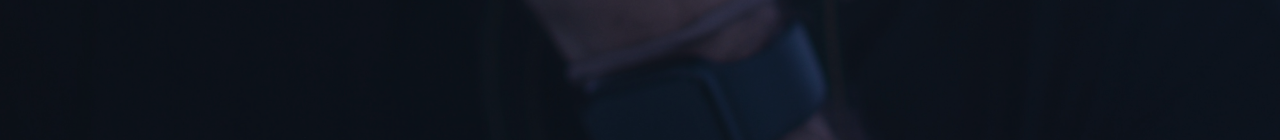
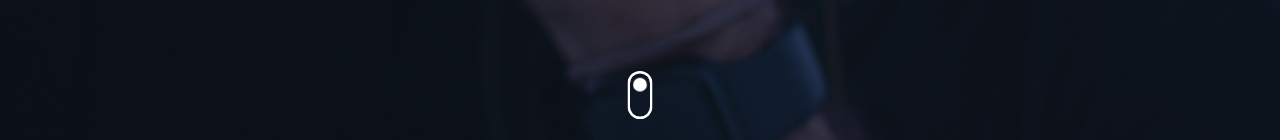
Before and after one commit to ilhankalac/portfolio-app, a Vue app: page / in a window 1280 px wide. Shown: the part 660-800 px from the top of the page. Built offline with nearby package versions, Linux system fonts and the light colour scheme.

Commit message:
Svg for scroll to experience with circle jumping up and down animation

```diff
--- a/src/views/LandingPage.vue
+++ b/src/views/LandingPage.vue
@@ -36,6 +36,49 @@
                 </div>
             </div>
         </div>
+        <div
+            style="bottom: 0 !important; position: absolute; left: 50%; transform: translateX(-50%); z-index: 1000;"
+            class="d-flex justify-center mb-5"
+        >
+            <svg
+                :width="smAndDown ? '20' : '25'"
+                :height="smAndDown ? '38.5' : '50'"
+                viewBox="0 0 40 77"
+                style="transform: translate(0px, 0px); opacity: 1; cursor: pointer;"
+                @click="scrollToNextSection"
+            >
+                <g id="scroll" transform="translate(-253 -787)">
+                <g
+                    id="Rectangle_12"
+                    data-name="Rectangle 12"
+                    transform="translate(253 787)"
+                    fill="none"
+                    stroke="#fff"
+                    stroke-width="4"
+                >
+                    <rect width="40" height="77" rx="20" stroke="none"></rect>
+                    <rect
+                    x="2"
+                    y="2"
+                    width="36"
+                    height="73"
+                    rx="18"
+                    fill="none"
+                    ></rect>
+                </g>
+                <circle
+                    class="circle"
+                    id="Ellipse_1"
+                    data-name="Ellipse 1"
+                    cx="11"
+                    cy="11"
+                    r="11"
+                    transform="translate(262 798)"
+                    fill="#fff"
+                ></circle>
+                </g>
+            </svg>
+        </div>
         <div style="min-height: 100vh;">
             <img src="@/assets/landing-image.jpg" alt="Background Image" class="background-image" />
             <NavBar />
@@ -52,6 +95,18 @@ const { smAndDown } = useDisplay();
 const openLink = (link: string) => {
     window.open(link);
 }
+
+const scrollToNextSection = () => {
+  const section2 = document.getElementById('section2');
+
+  if (section2) {
+    // Scroll to the top of Section 2
+    window.scrollTo({
+      top: section2.offsetTop,
+      behavior: 'smooth', // Use smooth scrolling for a smoother transition
+    });
+  }
+};
 </script>
 
 <style scoped lang="scss">
@@ -76,4 +131,32 @@ const openLink = (link: string) => {
   color: white; /* Adjust the text color as needed */
   z-index: 1;
 }
+
+.circle {
+  animation: circleAnim 1s infinite alternate-reverse;
+}
+
+@-webkit-keyframes circleAnim {
+  from {
+    -webkit-transform: translate(262px, 798px);
+    transform: translate(262px, 798px);
+    z-index: 5;
+  }
+  to {
+    -webkit-transform: translate(262px, 830px);
+    transform: translate(262px, 830px);
+  }
+}
+
+@keyframes circleAnim {
+  from {
+    -webkit-transform: translate(262px, 798px);
+    transform: translate(262px, 798px);
+    z-index: 5;
+  }
+  to {
+    -webkit-transform: translate(262px, 830px);
+    transform: translate(262px, 830px);
+  }
+}
 </style>
```
